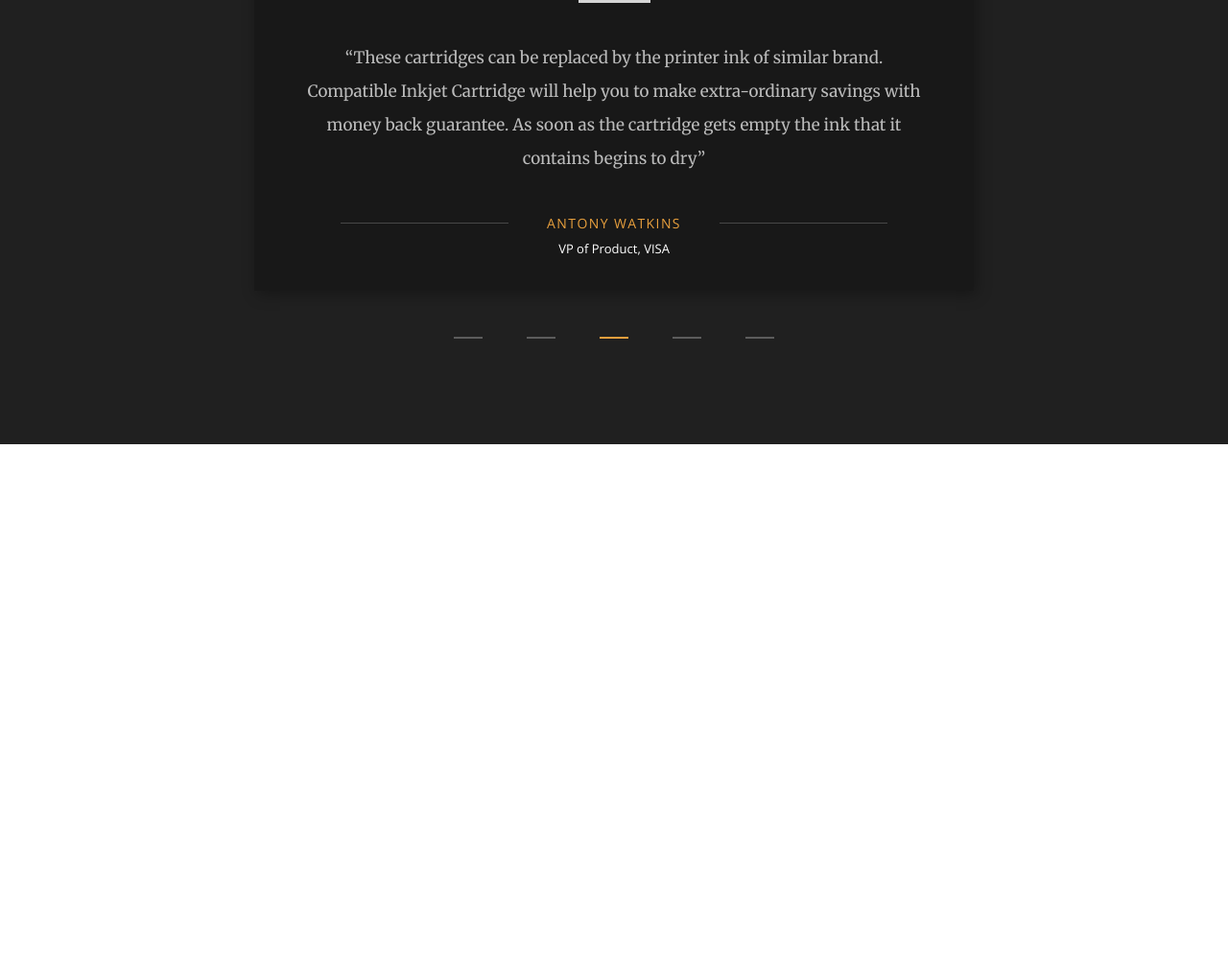
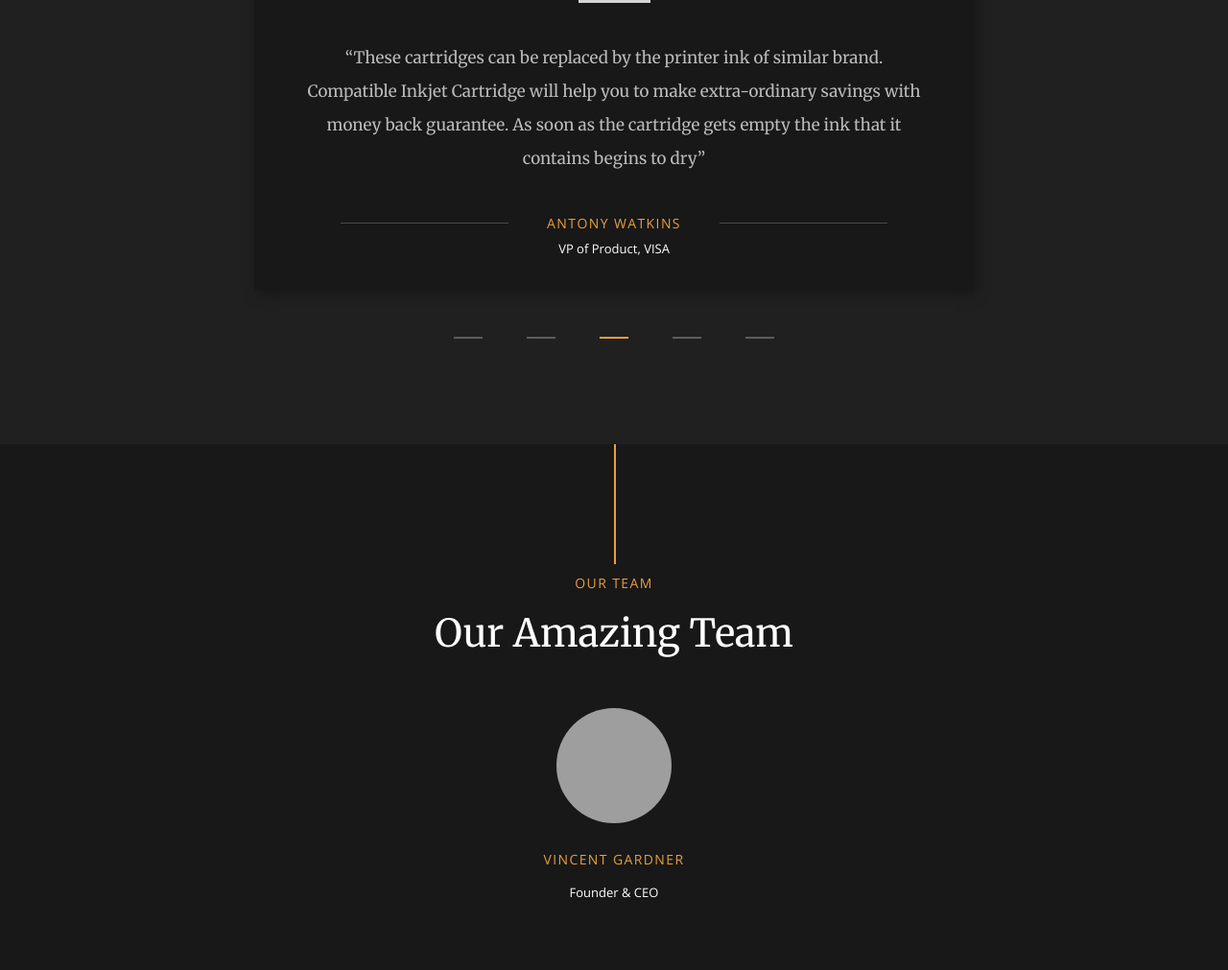
Before and after one commit to pavkrol/fusion, a website: page index.html in a window 1280 px wide. Shown: the part 3237-4248 px from the top of the page at 96% size. Before the commit the page ends 3700 px from the top, so only its background shows below. Drawn offline with nearby package versions, Linux system fonts and the light colour scheme; grey boxes are pictures that could not be loaded.

Commit message:
team section in progress, need to fix transformation of the members boxes

```diff
--- a/index.html
+++ b/index.html
@@ -148,6 +148,16 @@
         <button class="dots__item"></button>
       </div>
     </section>
+    <section class="team">
+      <h2 class="team__title">Our team</h2>
+      <h3 class="team__subtitle">Our Amazing Team</h3>
+      <div class="team__member member">
+        <img class="member__photo" src="https://picsum.photos/120" alt="team member photo">
+        <h4 class="member__name">Vincent Gardner</h4>
+        <h5 class="member__position">Founder & CEO</h5>
+        <p class="member__description">Vincent is the Founder & CEO of Fusion. He is leading  the company to success with his experience & skill. Leader piverate paradigm cortado ship it integrate Space Team parallax persons grok. Parallax food truck fund 360 campaign venture capital pitch deck actionable insight innovate.</p>
+      </div>
+    </section>
   </main>
 </body>
   <script src="./scripts/fixed_footer.js"></script>
--- a/scss/style.scss
+++ b/scss/style.scss
@@ -684,6 +684,97 @@ a, button {
   }
 }
 
+.team {
+  min-height: 1100px;
+  background-color: $back_dark;
+  padding: 125px 15% 110px 15%;
+  display: flex;
+  flex-direction: column;
+  align-items: center;
+  &__title {
+    @include title;
+    height: 40px;
+    line-height: 40px;
+    position: relative;
+    &::before {
+      @include line;
+      width: 2px;
+      height: 125px;
+      top: -125px;
+      left: 50%;
+    }
+  }
+  &__subtitle {
+    @include subtitle(40px);
+    line-height: 65px;
+    padding: 0 20%;
+    text-align: center;
+  }
+  &__member {
+    width: 285px;
+    height: 315px;
+    position: relative;
+    background-color: $back_dark;
+  }
+  .member {
+    display: flex;
+    flex-direction: column;
+    overflow: hidden;
+    align-items: center;
+    &:hover {
+      //align-items: flex-start;
+     .member__photo {
+       margin-top: 0;
+       width: 45px;
+       height: 45px;
+     }
+     .member__name {
+       height: 25px;
+       transform: rotate(90deg);
+       margin: 0;
+
+     }
+     .member__position {
+       height: 25px;
+       transform: rotate(90deg);
+
+     }
+    }
+    &__photo {
+      width: 120px;
+      height: 120px;
+      border-radius: 60px;
+      margin-top: 45px;
+      transition: all 0.4s ease-in;
+    }
+    &__name {
+      @include title;
+      height: 35px;
+      line-height: 35px;
+      margin-top: 20px;
+    }
+    &__position {
+      color: $base_color;
+      font-family: $sec_font;
+      font-size: 13px;
+      height: 35px;
+      line-height: 35px;
+      font-weight: 400;
+      text-align: center;
+    }
+    &__description {
+      font-family: $sec_font;
+      font-size: 13px;
+      color: $desc_color;
+      line-height: 25px;
+      position: absolute;
+      width: 210px;
+      height: 100%;
+      transform: translateX(285px);
+    }
+  }
+}
+
 
 
 .expand {
```
Also changed, not shown: css/style.css.
